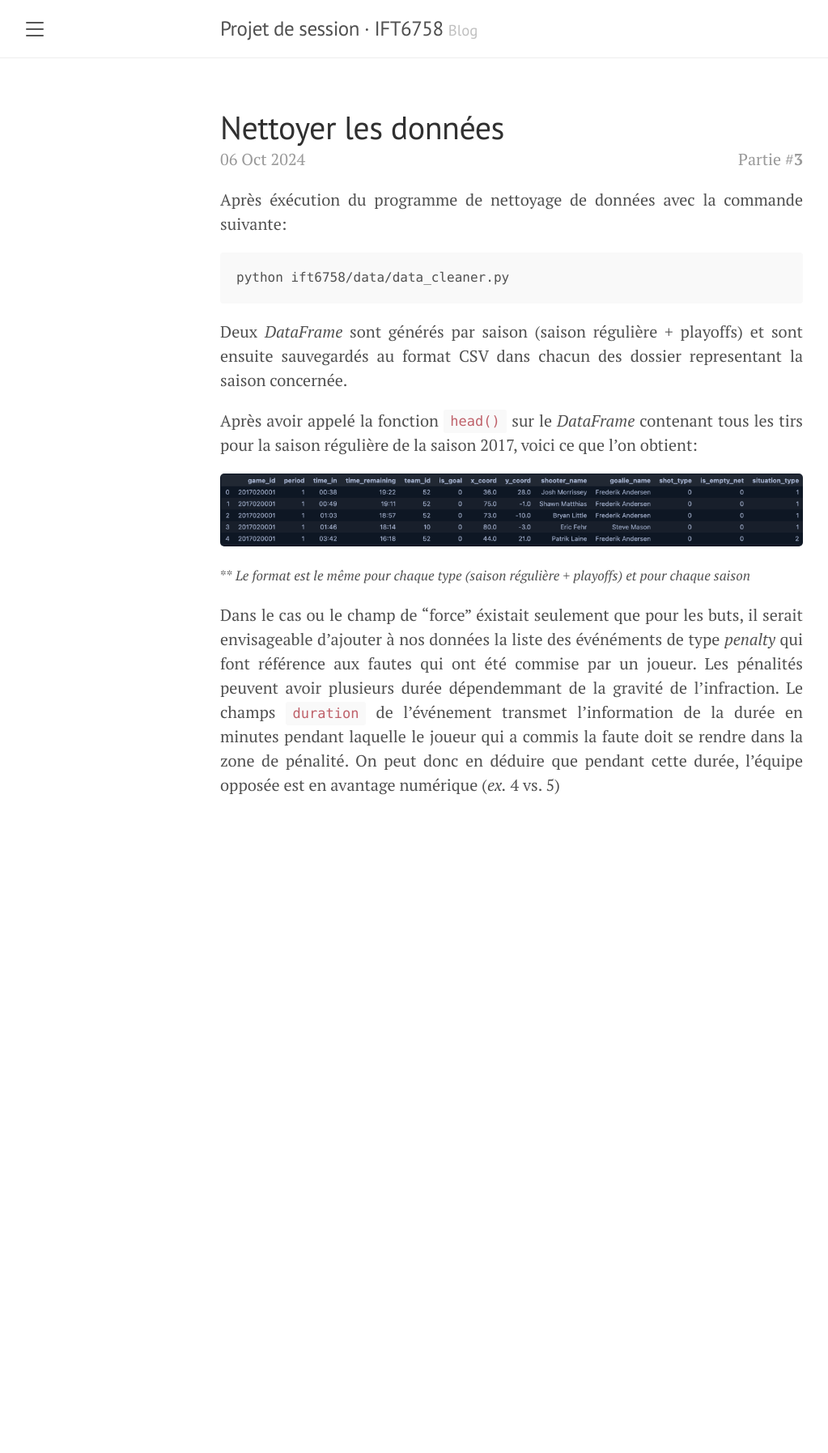
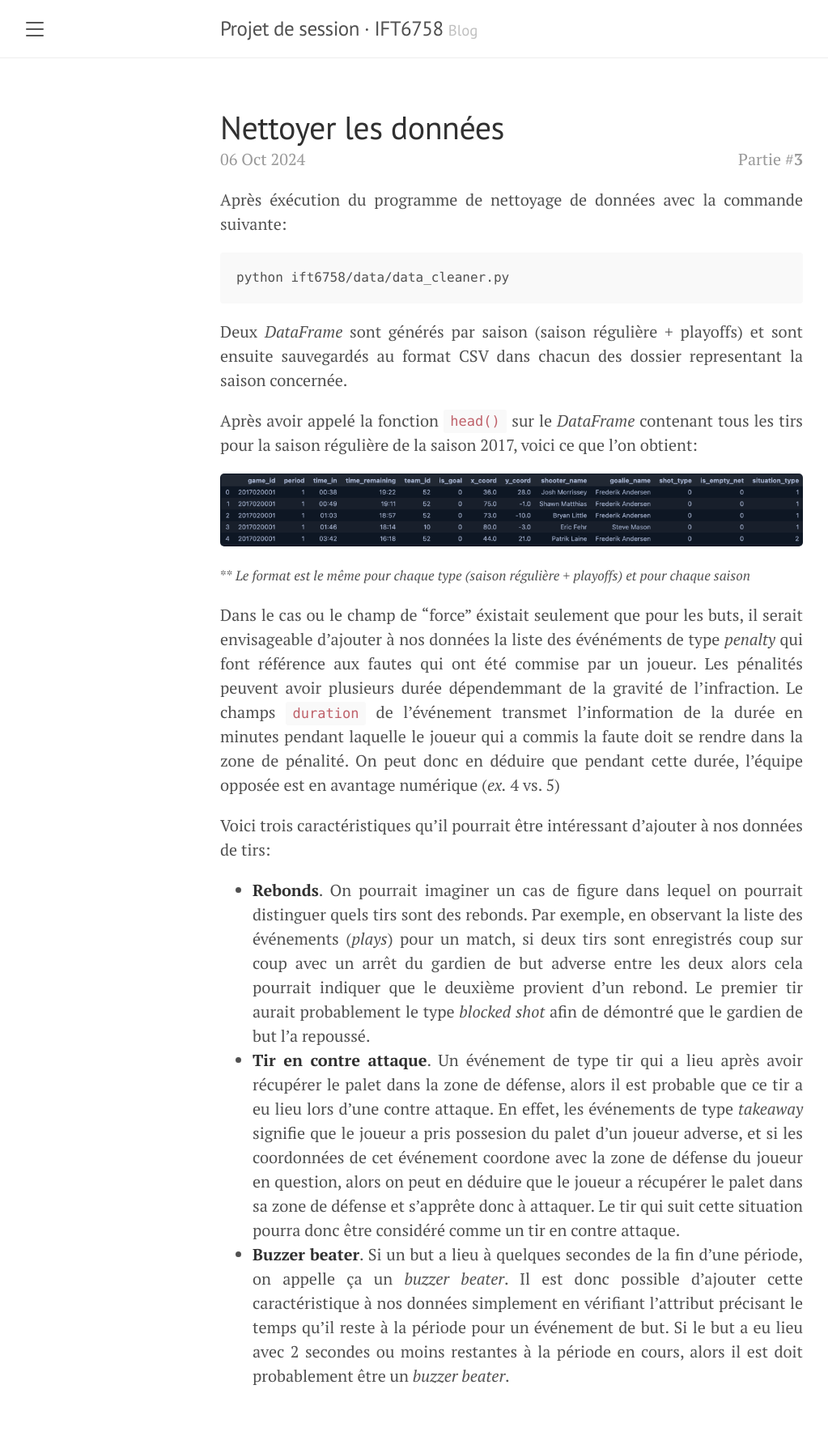
Before and after one commit to hypium/NHL_GoalPredictionApp, a Jekyll site: the page built from blog/_posts/2024-10-06-question_3.md, in a window 1280 px wide. Shown: the whole page at 81% size, without its empty margins (8-1031 px from the left). Built offline with Jekyll 4.4.1, drawn with Linux system fonts in a browser that asks for light colours; before the commit the page ends 1065 px from its top, so only the background shows below that.

Commit message:
Update questions for part 3

```diff
--- a/blog/_posts/2024-10-06-question_3.md
+++ b/blog/_posts/2024-10-06-question_3.md
@@ -23,3 +23,7 @@ Après avoir appelé la fonction `head()` sur le *DataFrame* contenant tous les
 Dans le cas ou le champ de "force" éxistait seulement que pour les buts, il serait envisageable d'ajouter à nos données la liste des événéments de type *penalty* qui font référence aux fautes qui ont été commise par un joueur. Les pénalités peuvent avoir plusieurs durée dépendemmant de la gravité de l'infraction. Le champs `duration` de l'événement transmet l'information de la durée en minutes pendant laquelle le joueur qui a commis la faute doit se rendre dans la zone de pénalité. On peut donc en déduire que pendant cette durée, l'équipe opposée est en avantage numérique (*ex.* 4 vs. 5)
 
 <!-- 3 caracteristiques -->
+Voici trois caractéristiques qu'il pourrait être intéressant d'ajouter à nos données de tirs:
+- **Rebonds**. On pourrait imaginer un cas de figure dans lequel on pourrait distinguer quels tirs sont des rebonds. Par exemple, en observant la liste des événements (*plays*) pour un match, si deux tirs sont enregistrés coup sur coup avec un arrêt du gardien de but adverse entre les deux alors cela pourrait indiquer que le deuxième provient d'un rebond. Le premier tir aurait probablement le type *blocked shot* afin de démontré que le gardien de but l'a repoussé.
+- **Tir en contre attaque**. Un événement de type tir qui a lieu après avoir récupérer le palet dans la zone de défense, alors il est probable que ce tir a eu lieu lors d'une contre attaque. En effet, les événements de type *takeaway* signifie que le joueur a pris possesion du palet d'un joueur adverse, et si les coordonnées de cet événement coordone avec la zone de défense du joueur en question, alors on peut en déduire que le joueur a récupérer le palet dans sa zone de défense et s'apprête donc à attaquer. Le tir qui suit cette situation pourra donc être considéré comme un tir en contre attaque.
+- **Buzzer beater**. Si un but a lieu à quelques secondes de la fin d'une période, on appelle ça un *buzzer beater*. Il est donc possible d'ajouter cette caractéristique à nos données simplement en vérifiant l'attribut précisant le temps qu'il reste à la période pour un événement de but. Si le but a eu lieu avec 2 secondes ou moins restantes à la période en cours, alors il est doit probablement être un *buzzer beater*.
```
